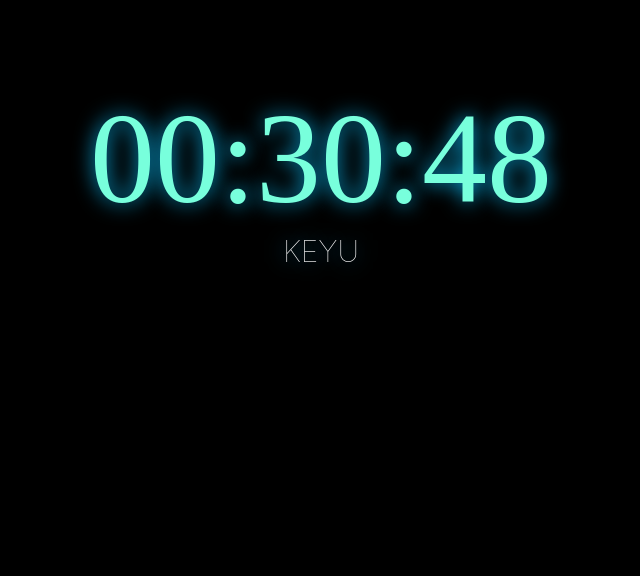
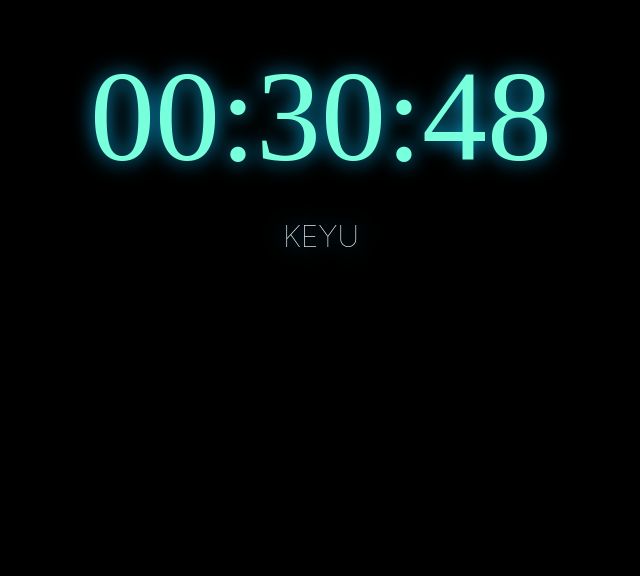
Before and after one commit to AllLiveYoung/AllLiveYoung, a plain HTML site: page index.html in a window 1280 px wide. Shown: the part 224-800 px from the top of the page, without its empty margins (319-959 px from the left). Drawn offline with Linux system fonts and the light colour scheme; a web font is replaced by a local one.

Commit message:
12/16 목 clock design change

```diff
--- a/a.js
+++ b/a.js
@@ -7,7 +7,7 @@ function getTime() {
   const minutes = time.getMinutes();
   const seconds = time.getSeconds();
   //clock.innerHTML = hour +":" + minutes + ":"+seconds;
-  clock.innerHTML = `${hour < 10 ? `0${hour}` : hour}:${minutes < 10 ? `0${minutes}` : minutes}:${seconds < 10 ? `0${seconds}` : seconds}`
+  clock.innerHTML = `${hour < 10 ? `0${hour}` : hour}:${minutes < 10 ? `0${minutes}` : minutes}:${seconds < 10 ? `0${seconds}` : seconds}`;
 }
 
 
--- a/style.css
+++ b/style.css
@@ -18,7 +18,7 @@ p {
   color: rgba(120, 300, 220, 1);
   font-family: 'LAB디지털';
   text-shadow: 0 0 20px rgba(10, 175, 230, 1), 0 0 20px rgba(10, 175, 230, 0);
-  line-height: 150ㅋpx;
+  line-height: 120px;
 }
 
 .time_number>.text {
```
